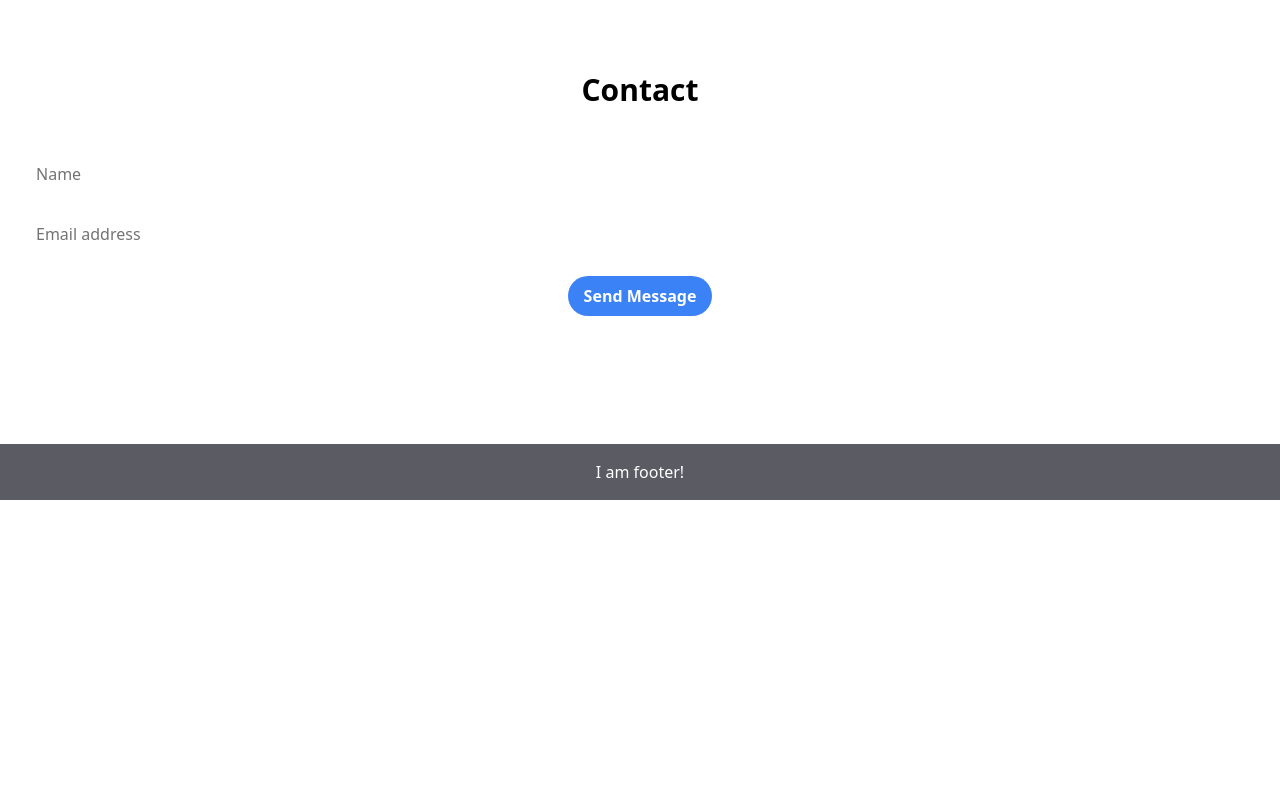
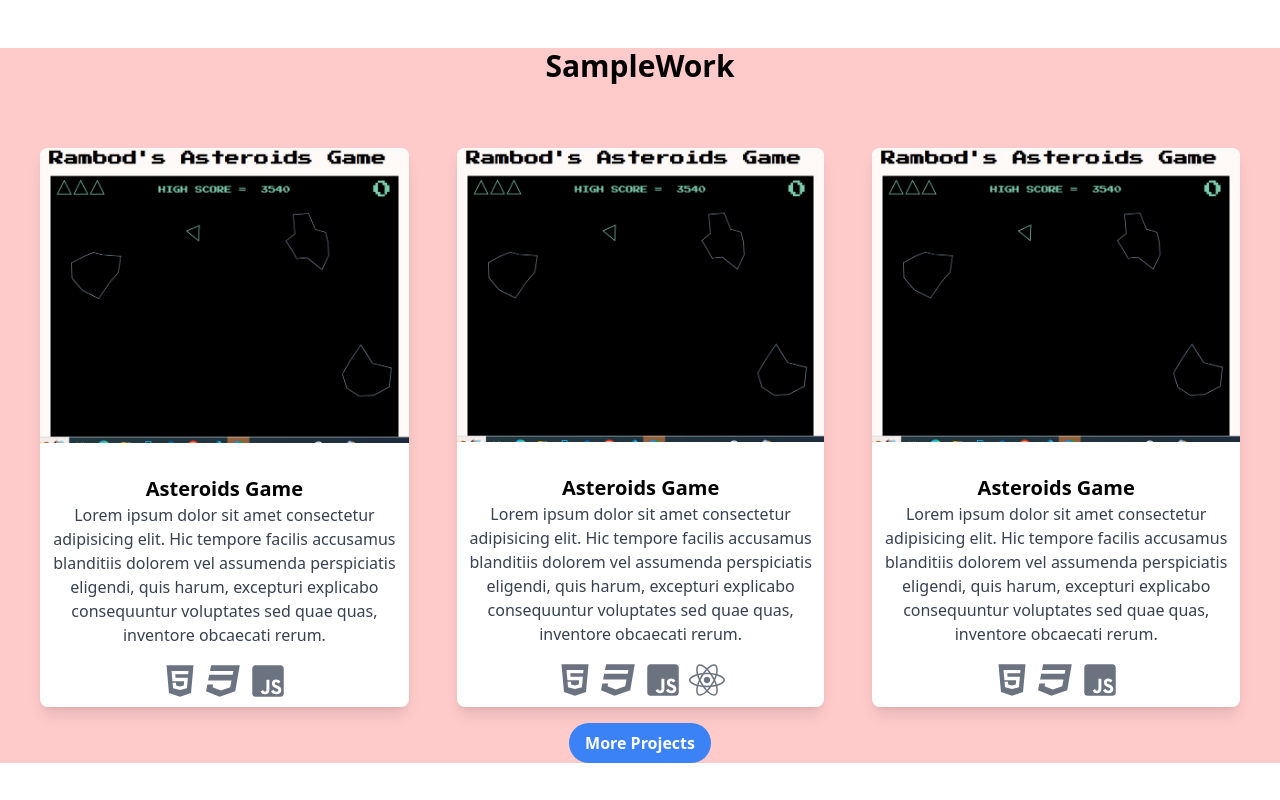
Before and after one commit to rpg225/portfolio-sanity, a React (Create React App) app: page / in a window 1280 px wide. Shown: the part 1640-2440 px from the top of the page. Before the commit the page ends 2140 px from the top, so only its background shows below. Built offline with nearby package versions, Linux system fonts and the light colour scheme.

Commit message:
added some project cards

```diff
--- a/src/components/Home.js
+++ b/src/components/Home.js
@@ -1,6 +1,7 @@
 import React from 'react'
 import Hero from './Hero.js'
 import Contact from './Contact.js'
+import SampleWork from './SampleWork.js'
 import { FaGithub,FaHtml5, FaCss3, FaReact, FaJsSquare, FaNode, FaBootstrap } from "react-icons/fa";
 import { SiTypescript, SiSanity, SiWordpress, SiFigma, SiVuedotjs, SiAngular, SiPhp, SiExpress, SiVisualstudio } from "react-icons/si";
 import { SiSolidity, SiCplusplus, SiPython, SiWeb3Dotjs } from "react-icons/si";
@@ -114,16 +115,18 @@ function Home() {
                 {/* put all the stuff learning */}
 
           </ul>
-
         </div> {/* .wrapper end */}
       </section> {/* Skills section end */}
-      <section className='SampleWork'>
+      <section className='SampleWork bg-red-200'>
         {/* For this section only just put 3 samples of work, for everything else click view my work*/}
-       <div>Work Section </div>
+        <SampleWork />
        </section>
-      <section className="contact">
+      <div className='bg-blue-100'>
+      <section className="contact bg-blue-100">
         <Contact />
       </section>
+      </div>
+
     </div>
 
 
--- a/src/components/SampleWork.js
+++ b/src/components/SampleWork.js
@@ -0,0 +1,67 @@
+import React from 'react';
+import { FaHtml5, FaCss3, FaJsSquare, FaReact } from 'react-icons/fa';
+
+const SampleWork = () => {
+  return (
+  <div className="bg-red-200">
+    <div  id="SampleWork" className="container my-24 mx-auto md:px-6">
+    <section className="mb-32 text-center">
+    <h2 className="mb-12 text-3xl font-bold">SampleWork</h2>
+      <div className="flex justify-center space-x-4">
+        <div class=" max-w-sm bg-white shadow-lg rounded-lg overflow-hidden m-4 ">
+            <div className="max-w-sm rounded overflow-hidden shaddow-lg">
+              <img className="w-full" src="assets/img/asteroidsgamecard.png" alt="asteroidsgamecard" />
+                  <div className="px-6 py-4"></div>
+                    <div className="font-bold text-xl mb2"> Asteroids Game  </div>
+                      <p className="text-gray-700 text-base"> Lorem ipsum dolor sit amet consectetur adipisicing elit. Hic tempore facilis accusamus blanditiis dolorem vel assumenda perspiciatis eligendi, quis harum, excepturi explicabo consequuntur voluptates sed quae quas, inventore obcaecati rerum.</p>
+                   </div>
+            <div className="px-6 pt-4 pb-2 flex space-x-2 items-center text-center justify-center">
+              <i> <FaHtml5 className='text-4xl text-gray-500'></FaHtml5> </i>
+              <i> <FaCss3 className='text-4xl text-gray-500'></FaCss3> </i>
+              <i> <FaJsSquare className='text-4xl text-gray-500'></FaJsSquare> </i>
+            </div>
+          </div>
+            {/* project 2 */}
+          <div className="flex justify-center space-x-4">
+            <div class=" max-w-sm bg-white shadow-lg rounded-lg overflow-hidden m-4 ">
+            <div className="max-w-sm rounded overflow-hidden shaddow-lg">
+              <img className="w-full" src="assets/img/asteroidsgamecard.png" alt="asteroidsgamecard" />
+                  <div className="px-6 py-4"></div>
+                    <div className="font-bold text-xl mb2"> Asteroids Game  </div>
+                      <p className="text-gray-700 text-base"> Lorem ipsum dolor sit amet consectetur adipisicing elit. Hic tempore facilis accusamus blanditiis dolorem vel assumenda perspiciatis eligendi, quis harum, excepturi explicabo consequuntur voluptates sed quae quas, inventore obcaecati rerum.</p>
+                   </div>
+            <div className="px-6 pt-4 pb-2 flex space-x-2 items-center text-center justify-center">
+              <i> <FaHtml5 className='text-4xl text-gray-500'></FaHtml5> </i>
+              <i> <FaCss3 className='text-4xl text-gray-500'></FaCss3> </i>
+              <i> <FaJsSquare className='text-4xl text-gray-500'></FaJsSquare> </i>
+              <i> <FaReact className='text-4xl text-gray-500'></FaReact> </i>
+            </div>
+          </div>
+        </div>
+        {/* project 3 */}
+        <div className="flex justify-center space-x-4">
+            <div class=" max-w-sm bg-white shadow-lg rounded-lg overflow-hidden m-4 ">
+            <div className="max-w-sm rounded overflow-hidden shaddow-lg">
+              <img className="w-full" src="assets/img/asteroidsgamecard.png" alt="asteroidsgamecard" />
+                  <div className="px-6 py-4"></div>
+                    <div className="font-bold text-xl mb2"> Asteroids Game  </div>
+                      <p className="text-gray-700 text-base"> Lorem ipsum dolor sit amet consectetur adipisicing elit. Hic tempore facilis accusamus blanditiis dolorem vel assumenda perspiciatis eligendi, quis harum, excepturi explicabo consequuntur voluptates sed quae quas, inventore obcaecati rerum.</p>
+                   </div>
+            <div className="px-6 pt-4 pb-2 flex space-x-2 items-center text-center justify-center">
+              <i> <FaHtml5 className='text-4xl text-gray-500'></FaHtml5> </i>
+              <i> <FaCss3 className='text-4xl text-gray-500'></FaCss3> </i>
+              <i> <FaJsSquare className='text-4xl text-gray-500'></FaJsSquare> </i>
+            </div>
+          </div>
+        </div>
+      </div>
+      <button className="bg-blue-500  justify-center hover:bg-blue-700 text-white font-bold py-2 px-4 rounded-full">
+            <a href="./Project.js"> More Projects </a>
+        </button>
+    </section>
+  </div>
+</div>
+  )
+}
+
+export default SampleWork
```
Also changed, not shown: public/assets/img/asteroidsgamecard.png (added).
